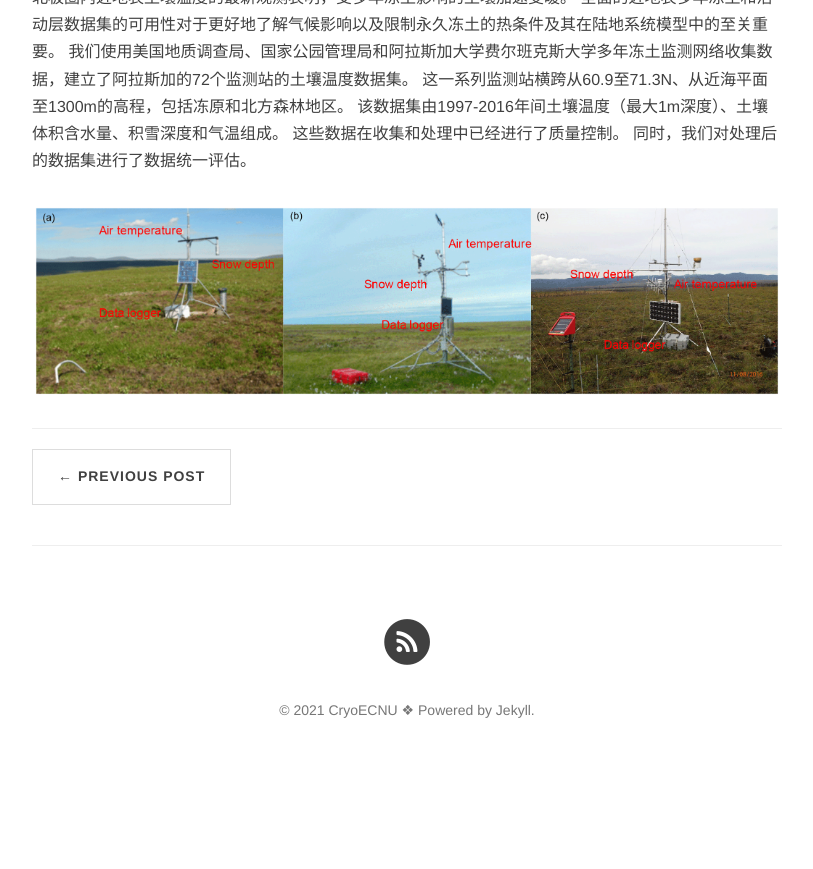
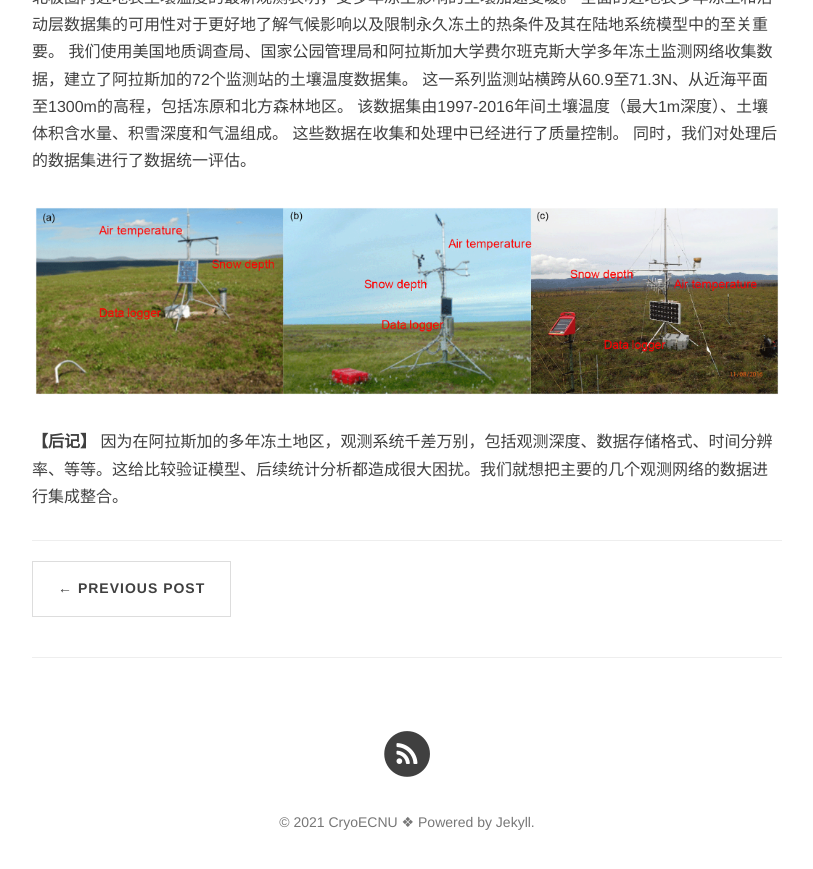
Before and after one commit to CryoECNU/cryoecnu.github.io, a Jekyll site: the page built from _posts/2018-12-30-Permafrost_Dataset_Alaska.md, in a window 1280 px wide and 900 px high, scrolled down 804 px. Shown: the top 869 px of the window, without its empty margins (233-1046 px from the left). Built offline with Jekyll 4.4.1, drawn with Linux system fonts in a browser that asks for light colours; nearby versions of some CDN libraries; comment, search, counter and statistics services are not loaded; before the commit the page ends 1592 px from its top, so only the background shows below that.

Commit message:
Update 2018-12-30-Permafrost_Dataset_Alaska.md

```diff
--- a/_posts/2018-12-30-Permafrost_Dataset_Alaska.md
+++ b/_posts/2018-12-30-Permafrost_Dataset_Alaska.md
@@ -25,3 +25,5 @@ A synthesis dataset of permafrost-affected soil thermal conditions for Alaska, U
 <center>
 <p><img src="/img/essd-10-2311-2018-f02-web.png" align="center"></p>
 </center>
+
+**【后记】** 因为在阿拉斯加的多年冻土地区，观测系统千差万别，包括观测深度、数据存储格式、时间分辨率、等等。这给比较验证模型、后续统计分析都造成很大困扰。我们就想把主要的几个观测网络的数据进行集成整合。
```
